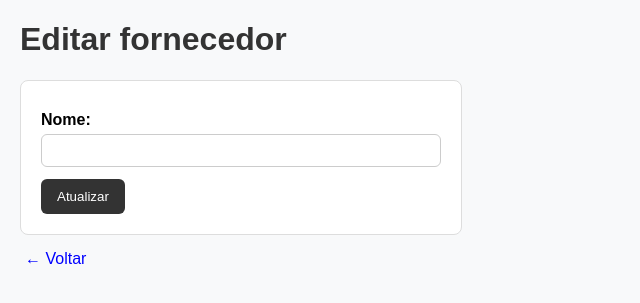
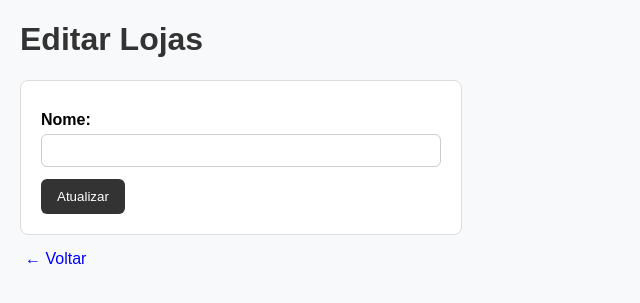
Before and after one commit to Emerson-FullStackSenacPenha/flybynight-gerenciamento, a PHP site: page /lojas/editar.php?id=4 in a window 1280 px wide. Shown: the top 303 px of the page, without its empty margins (0-640 px from the left). Run offline with PHP 8.4, Linux system fonts and the light colour scheme; data comes from the database, SQL or seed files in the repository; data that the repository does not hold is empty.

Commit message:
edição de lojas

```diff
--- a/lojas/editar.php
+++ b/lojas/editar.php
@@ -35,7 +35,7 @@ if( $_SERVER['REQUEST_METHOD'] === 'POST' ){
 </head>
 <body>
 
-    <h1>Editar fornecedor</h1>
+    <h1>Editar Lojas</h1>
 
     <form action="" method="post">
 
--- a/lojas/listar.php
+++ b/lojas/listar.php
@@ -27,7 +27,7 @@ echo "</pre>";
 </head>
 <body>
     <h1>Lojas</h1>
-    <a href="../lojas/inserir.php">Novo fornecedor</a>
+    <a href="../lojas/inserir.php">Nova Loja</a>
     <a href="../index.php">Voltar</a>
 
     <!-- Estruturando uma tabela HTML para exibir os dados -->
--- a/src/loja_crud.php
+++ b/src/loja_crud.php
@@ -46,7 +46,7 @@ function buscarLojasPorId($conexao, $id){
 
 function atualizarLojas($conexao, $nome, $id){
 
-    $sql = "UPDATE fornecedores SET nome = :nome WHERE id = :id";
+    $sql = "UPDATE lojas SET nome = :nome WHERE id = :id";
     $consulta = $conexao->prepare($sql);
 
     // Vincular os valores aos parâmetros
```
